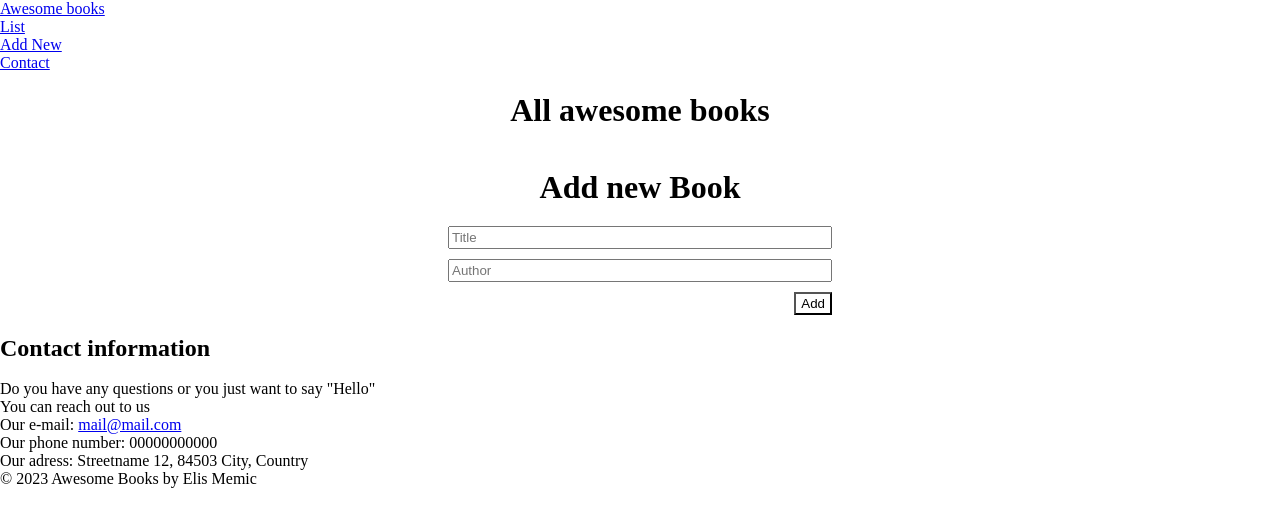
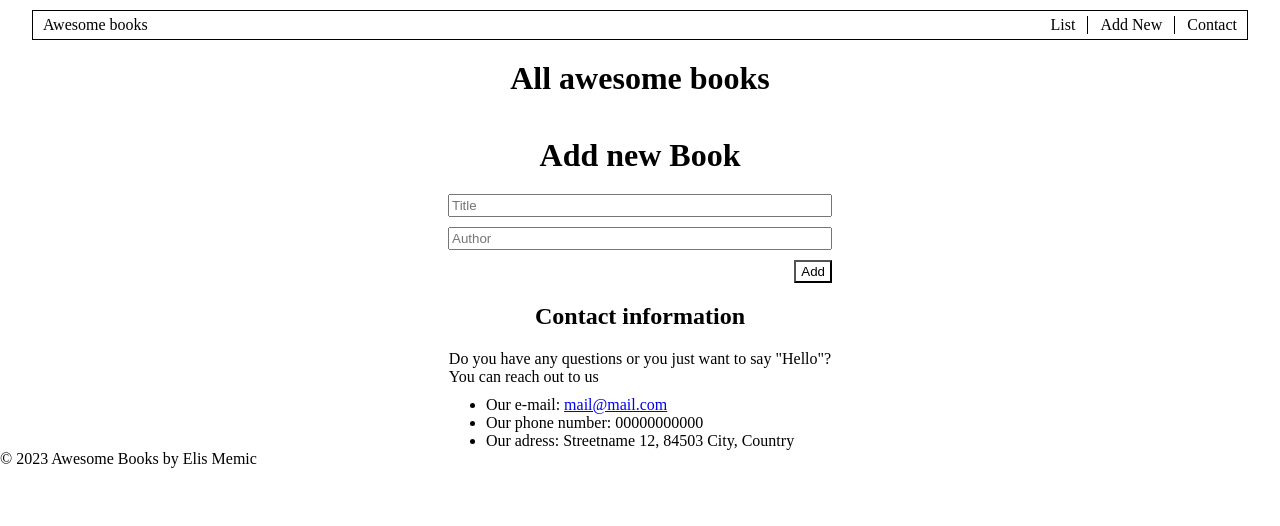
Before and after one commit to memicelis/awesome-books, a website: page index.html in a window 1280 px wide. Drawn offline with Linux system fonts and the light colour scheme.

Commit message:
added styling to contact section

```diff
--- a/index.html
+++ b/index.html
@@ -9,7 +9,7 @@
   <body>
     <nav class="navigation">
       <div class="left-block-navigation">
-      <a href="#">Awesome books</a>
+        <a>Awesome books</a>
       </div>
       <div class="right-block-navigation">
         <ul class="navigation-links">
@@ -19,8 +19,7 @@
         </ul>
       </div>
     </nav>
-    <div class="date-container">
-    </div>
+    <div class="date-container"></div>
     <div id="list" class="header">
       <h1>All awesome books</h1>
     </div>
@@ -44,7 +43,10 @@
     </form>
     <section id="contact" class="contact-section">
       <h1>Contact information</h1>
-      <br>Do you have any questions or you just want to say "Hello" </br>You can reach out to us</p>
+      <p>
+        Do you have any questions or you just want to say "Hello"?<br />You can
+        reach out to us
+      </p>
       <ul class="contact-info">
         <li>Our e-mail: <a href="#">mail@mail.com</a></li>
         <li>Our phone number: 00000000000</li>
--- a/style.css
+++ b/style.css
@@ -6,6 +6,36 @@
 
 body {
   font-family: 'Times New Roman', Times, serif;
+}
+
+.navigation {
+  display: flex;
+  justify-content: space-between;
+  width: 95%;
+  margin: 10px auto;
+  border: 1px solid #000;
+  padding: 5px 10px;
+}
+
+.navigation-links {
+  display: flex;
+  list-style: none;
+  gap: 12px;
+}
+
+.navigation-links li {
+  border-right: 1px solid black;
+  padding-right: 12px;
+}
+
+.navigation-links a {
+  text-decoration: none;
+  color: #000;
+}
+
+.navigation-links li:last-child {
+  border: none;
+  padding: 0;
 }
 
 .header {
@@ -44,13 +74,6 @@ body {
 #book-list div {
   display: flex;
   gap: 5px;
-}
-
-.separator {
-  width: 10%;
-  margin: auto;
-  border: 1px solid #000;
-  margin-bottom: 20px;
 }
 
 .form {
@@ -93,3 +116,22 @@ body {
 #book-list button:hover {
   background-color: rgba(240, 248, 255, 0.5);
 }
+
+.contact-section {
+  display: flex;
+  flex-direction: column;
+  align-items: center;
+  text-align: start;
+}
+
+.contact-section h1 {
+  margin-bottom: 20px;
+}
+
+.contact-section p {
+  margin-bottom: 10px;
+}
+
+.contact-info {
+  list-style: disc;
+}
```
Lines whose indentation alone changed are shown as unchanged.
